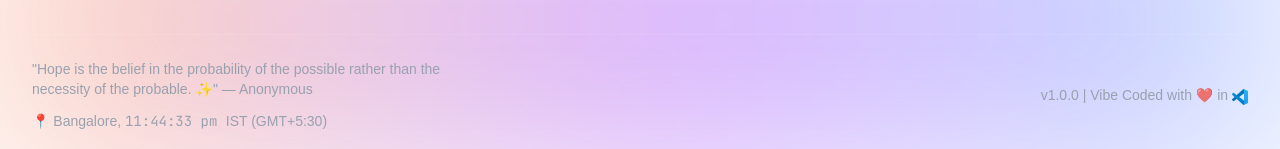
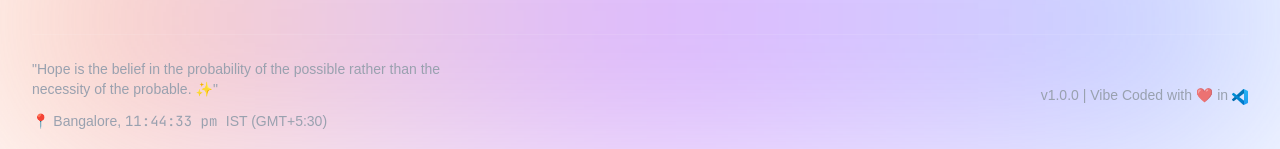
Before and after one commit to adarshk0511/adarsh-portfolio, a Next.js app: page / in a window 1280 px wide. Shown: the part 4961-5110 px from the top of the page. Built offline with nearby package versions, Linux system fonts and the light colour scheme; a web font is replaced by a local one.

Commit message:
Footer update

```diff
--- a/src/app/components/Footer.jsx
+++ b/src/app/components/Footer.jsx
@@ -112,7 +112,7 @@ opacity-25 blur-[120px] animate-pulse" />
           {/* LEFT */}
           <div className="space-y-3 max-w-[462px]">
             <p>
-              &quot;Hope is the belief in the probability of the possible rather than the necessity of the probable. ✨&quot; — Anonymous
+              &quot;Hope is the belief in the probability of the possible rather than the necessity of the probable. ✨&quot;
             </p>
 
             <p className="flex items-center gap-2">
```
